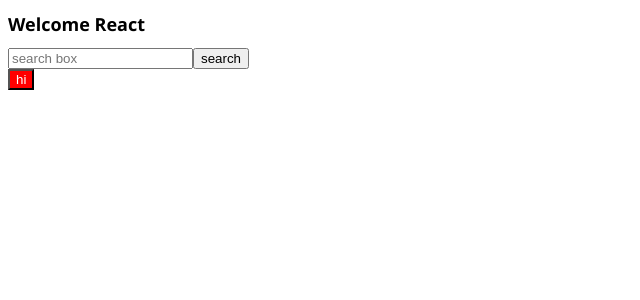
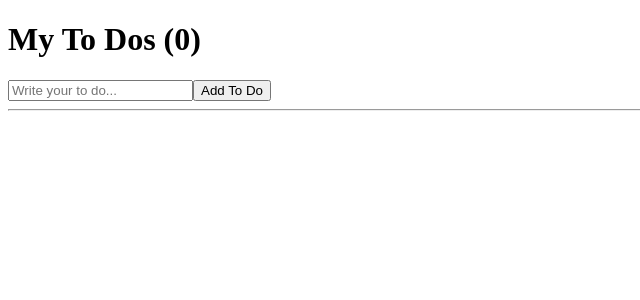
Before and after one commit to Oceanauff/ocean, a React (Create React App) app: page / in a window 1280 px wide. Shown: the top 300 px of the page, without its empty margins (0-640 px from the left). Built offline with nearby package versions, Linux system fonts and the light colour scheme.

Commit message:
todoList

```diff
--- a/src/App.js
+++ b/src/App.js
@@ -1,32 +1,35 @@
-import react from 'react';
-import Btn from './component/Btn';
-import styles from './assets/css/App.module.css';
+import { useState } from "react";
 
 function App() {
-  const [keyword, setKeyword] = react.useState('');
+  const [toDo, setToDo] = useState("");
+  const [toDos, setToDos] = useState([]);
   const onChange = event => {
-    setKeyword(event.target.value);
+    setToDo(event.target.value);
   };
-  console.log('i run all the time');
-  react.useEffect(() => {
-    console.log('CALL THE API');
-  }, []);
-  react.useEffect(() => {
-    console.log('Searching');
-  }, [keyword]);
+  const onSubmit = event => {
+    event.preventDefault();
+    if (toDo === "") {
+      return;
+    }
+    setToDos(currenArray => [toDo, ...currenArray]);
+    setToDo("");
+  };
   return (
     <div>
-      <h1 className={styles.title}>Welcome React</h1>
-      <input
-        value={keyword}
-        onChange={onChange}
-        type="text"
-        placeholder="search box"
-      />
-      <button>search</button>
-      <div>
-        <Btn text="hi" />
-      </div>
+      <h1>My To Dos ({toDos.length})</h1>
+      <form onSubmit={onSubmit}>
+        <input
+          onChange={onChange}
+          value={toDo}
+          type="text"
+          placeholder="Write your to do..."
+        />
+        <button>Add To Do</button>
+      </form>
+      <hr />
+      {toDos.map((toDo, index) => (
+        <li key={index}>{toDo}</li>
+      ))}
     </div>
   );
 }
```
